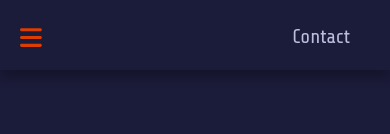
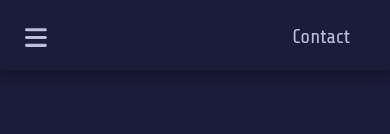
Before and after one commit to hobblyhoy/portfolio, a React (Create React App) app: page / in a window 390 px wide. Shown: the top 134 px of the page. Built offline with nearby package versions, Linux system fonts and the light colour scheme; the HTML template or start-up script is replaced by a standard one.

Commit message:
mobile tweaks

```diff
--- a/src/Components/Fixed/ContactMe.tsx
+++ b/src/Components/Fixed/ContactMe.tsx
@@ -17,7 +17,7 @@ function ContactMeBox() {
       padding-right: 40px;
       top: 0px;
       right: 0px;
-      min-width: 150px;
+      width: 50%;
    `;
 
    const sharedCss = css`
--- a/src/Components/Fixed/Navigation.tsx
+++ b/src/Components/Fixed/Navigation.tsx
@@ -13,6 +13,10 @@ interface IProps {
 function Navigation({ mobileNavIsOpen, setMobileNavIsOpen }: IProps) {
    const isMobile = useMediaQuery('(max-width: 768px)');
 
+   const base = css`
+      width: 50%;
+   `;
+
    const desktopNavCss = css`
       margin-left: 20px;
       color: ${boringColor};
@@ -22,9 +26,8 @@ function Navigation({ mobileNavIsOpen, setMobileNavIsOpen }: IProps) {
 
    const mobileBurgerMenuCss = css`
       margin-top: 15px;
-      margin-left: 10px;
+      margin-left: 15px;
       padding: 10px;
-      color: ${accentColor};
       cursor: pointer;
       font-size: 25px;
    `;
@@ -55,7 +58,7 @@ function Navigation({ mobileNavIsOpen, setMobileNavIsOpen }: IProps) {
    };
 
    return isMobile ? (
-      <div>
+      <div css={base}>
          <div
             css={mobileBurgerMenuCss}
             onClick={() => setMobileNavIsOpen((current: boolean) => !current)}
@@ -72,7 +75,7 @@ function Navigation({ mobileNavIsOpen, setMobileNavIsOpen }: IProps) {
             </div>
             <div>
                <a onClick={() => scrollTo('about-me')} css={accentLinkHoverCss}>
-                  About Me
+                  About&nbsp;Me
                </a>
                ,
             </div>
```
